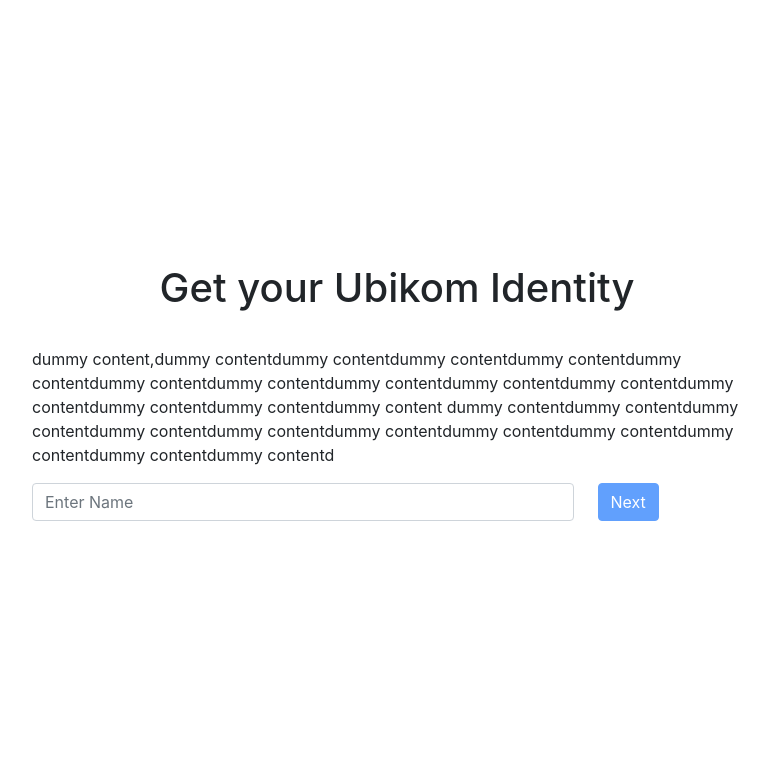
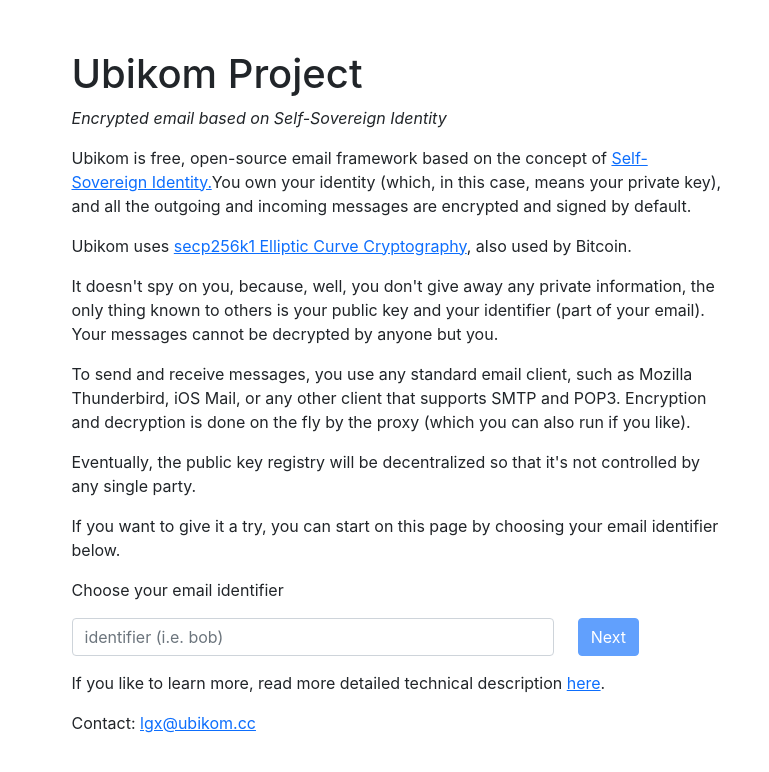
Before and after one commit to regnull/ubikom-web, a React (Create React App) app: page / in a window 1280 px wide. Shown: the top 772 px of the page, without its empty margins (243-1012 px from the left). Built offline with nearby package versions, Linux system fonts and the light colour scheme.

Commit message:
more content

```diff
--- a/src/components/NameForm.js
+++ b/src/components/NameForm.js
@@ -1,5 +1,6 @@
 import React, {Component } from 'react';
 import axios from "axios";
+import { instanceOf } from 'prop-types';
 
 class NameForm extends Component {
     constructor(props) {
@@ -71,18 +72,36 @@
     render() {
         return (
             <div>
-                <div className="custom-card">
-                    <h1 className="card-title">
-                        Get your Ubikom Identity
-                    </h1>
-
+                <h1>Ubikom Project</h1>
+                <p><i>Encrypted email based on Self-Sovereign Identity</i></p>
+                <h2></h2>
                 <p>
-                        dummy content,dummy contentdummy contentdummy contentdummy contentdummy contentdummy contentdummy contentdummy contentdummy contentdummy contentdummy contentdummy contentdummy contentdummy content
-                        dummy contentdummy contentdummy contentdummy contentdummy contentdummy contentdummy contentdummy contentdummy contentdummy contentdummy contentd
+                    Ubikom is free, open-source email framework based on the concept of <a href="https://sovrin.org/faq/what-is-self-sovereign-identity/">Self-Sovereign Identity.</a>
+                    You own your identity (which, in this case, means your private key), and all the outgoing and incoming messages are encrypted
+                    and signed by default.
                 </p>
-
+                <p>
+                    Ubikom uses <a href="https://en.bitcoin.it/wiki/Secp256k1">secp256k1 Elliptic Curve Cryptography</a>, also used by
+                    Bitcoin.
+                </p>
+                <p>
+                    It doesn't spy on you, because, well, you don't give away any private information, the only thing known
+                    to others is your public key and your identifier (part of your email). Your messages cannot be decrypted by
+                    anyone but you.
+                </p>
+                <p>
+                    To send and receive messages, you use any standard email client, such as Mozilla Thunderbird, iOS Mail, or any other
+                    client that supports SMTP and POP3. Encryption and decryption is done on the fly by the proxy (which you can also run if you like).
+                </p>
+                <p>
+                    Eventually, the public key registry will be decentralized so that it's not controlled by any single party.
+                </p>
+                <p>
+                    If you want to give it a try, you can start on this page by choosing your email identifier below.
+                </p>
                 <form className="form-horizontal" onSubmit={this.handleSubmit}>
                     <div className="form-group row">
+                        <p>Choose your email identifier</p>
                         <div className="col-sm-9 mb-10">
                             <input type="text"
                                     className="form-control"
@@ -90,7 +109,7 @@
                                     value={this.state.name}
                                     onChange={this.handleChange.bind(this)}
                                     onKeyUp={this.keyPress}
-                                       placeholder="Enter Name" />
+                                    placeholder="identifier (i.e. bob)" />
                         </div>
                         <div className="col-sm-3 mb-10">
                             <button type="submit"
@@ -106,7 +125,10 @@
                         </div>
                     </div>
                     </form>
-                </div>
+                    <p>
+                        If you like to learn more, read more detailed technical description <a href="example.com">here</a>.
+                    </p>
+                    <p>Contact: <a href="mailto: lgx@ubikom.cc">lgx@ubikom.cc</a></p>
             </div>
         );
     }
--- a/src/index.css
+++ b/src/index.css
@@ -7,6 +7,10 @@
   -moz-osx-font-smoothing: grayscale;
 }
 
+/* p {
+  margin-bottom: 25px;
+} */
+
 code {
   font-family: source-code-pro, Menlo, Monaco, Consolas, 'Courier New',
     monospace;
```
Lines whose indentation alone changed are shown as unchanged.
